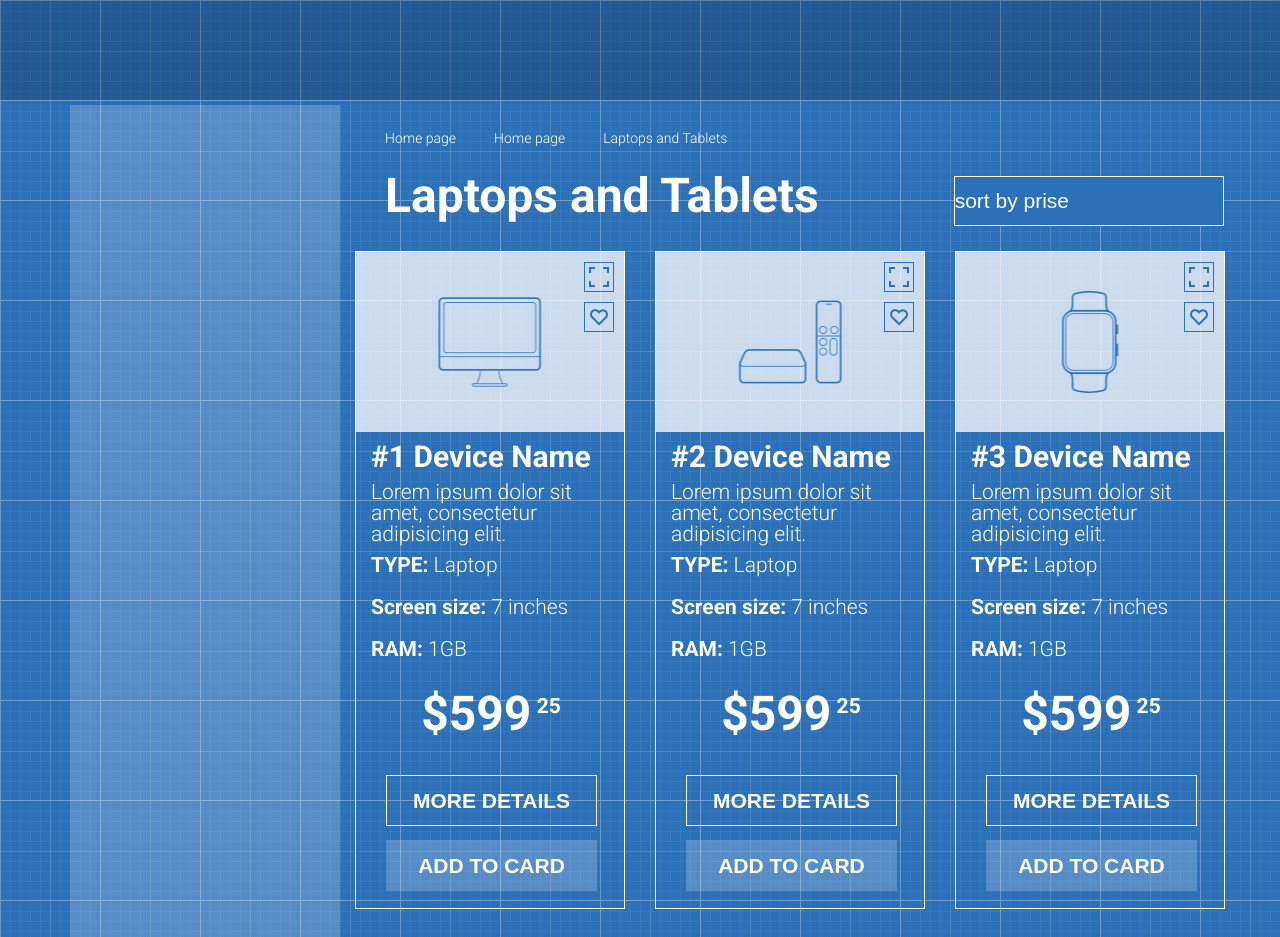
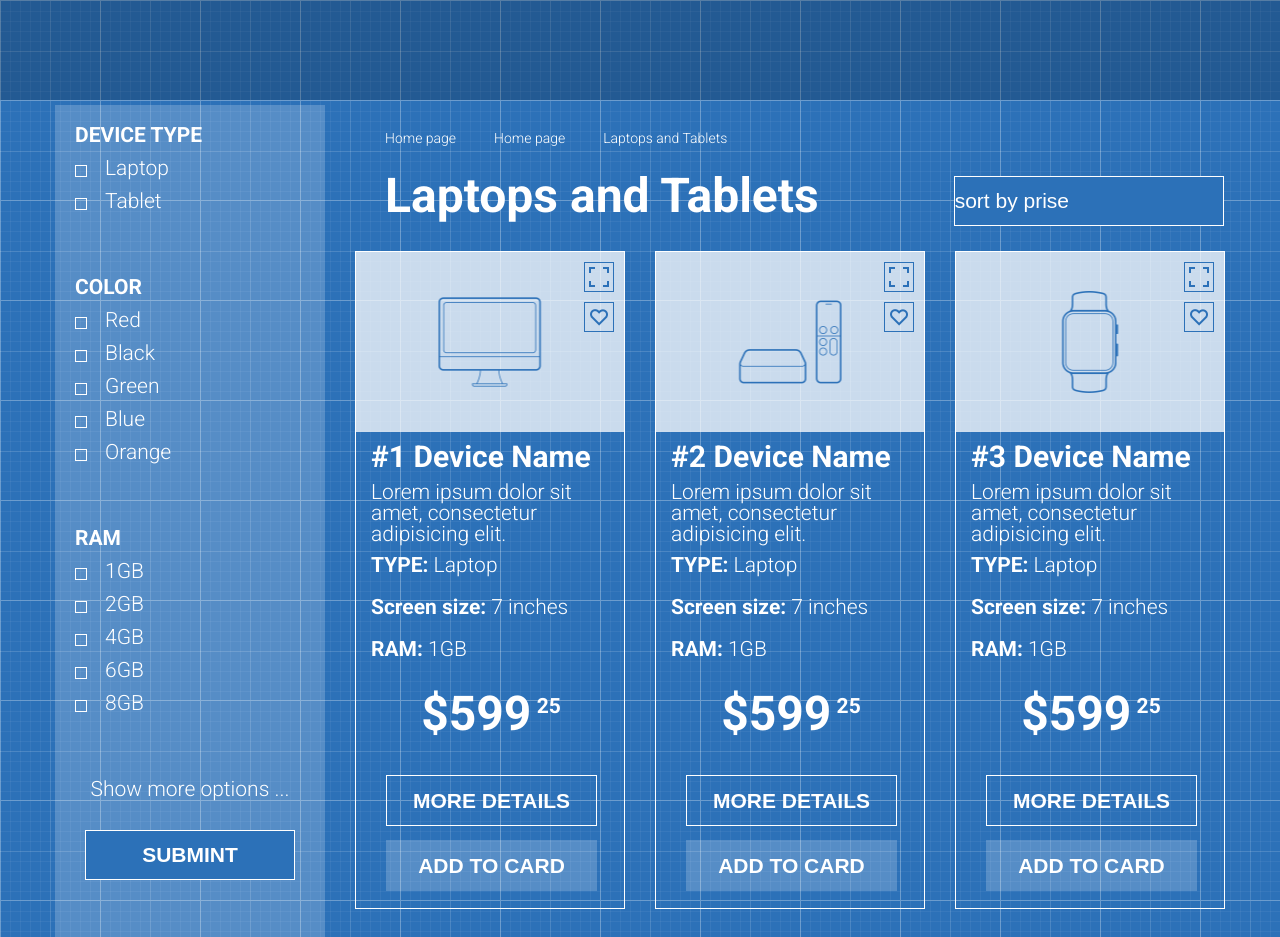
Before and after one commit to YevgeniaShprnk/VerySimpleShop, a plain HTML site: page index.html in a window 1280 px wide. Shown: the part 400-1337 px from the top of the page. Drawn offline with Linux system fonts and the light colour scheme.

Commit message:
make footer

```diff
--- a/index.html
+++ b/index.html
@@ -21,7 +21,7 @@
                 <div class="col-md-6">
                 <nav>
                     <ul class="menu">
-                        <li><a href="">Home 1</a></li>
+                        <li><a href="">Home</a></li>
                         <li class="products-m"><a href="">Products</a>
                             <ul class="menu-products">
                                 <li><a>Lorem ipsum dolor</a></li>
@@ -51,7 +51,40 @@
         <div class="container">
             <div class="row">
                 <div class="col-md-3">
-                    <div class="c-filter"></div>
+                    <div class="c-filter">
+                        <div class="device-type"><div class="text">Device type</div>
+                            <div class="check-type"><input type="checkbox" id="filter">
+                            <label for="filter">Laptop</label></div>
+                            <div class="check-type"><input type="checkbox" id="tablet">
+                            <label for="tablet">Tablet</label></div>
+                        </div>
+                        <div class="color"><div class="text">Color</div>
+                            <div class="check-color"><input type="checkbox" id="red">
+                            <label for="red">Red</label></div>
+                            <div class="check-color"><input type="checkbox" id="black">
+                            <label for="black">Black</label></div>
+                            <div class="check-color"><input type="checkbox" id="green">
+                            <label for="green">Green</label></div>
+                            <div class="check-color"><input type="checkbox" id="blue">
+                            <label for="blue">Blue</label></div>
+                            <div class="check-color"><input type="checkbox" id="orange">
+                            <label for="orange">Orange</label></div>
+                        </div>
+                        <div class="ram"><div class="text">RAM</div>
+                            <div class="check-ram"><input type="checkbox" id="1gb">
+                            <label for="1gb">1GB</label></div>
+                            <div class="check-ram"><input type="checkbox" id="2gb">
+                            <label for="2gb">2GB</label></div>
+                            <div class="check-ram"><input type="checkbox" id="4gb">
+                            <label for="4gb">4GB</label></div>
+                            <div class="check-ram"><input type="checkbox" id="6gb">
+                            <label for="6gb">6GB</label></div>
+                            <div class="check-ram"><input type="checkbox" id="8gb">
+                            <label for="8gb">8GB</label></div>
+                        </div>
+                        <span class="show">Show more options ...</span>
+                        <button class="submint">Submint</button>
+                    </div>
                 </div>
                 <div class="col-md-9">
                     <div class="row">
@@ -232,6 +265,8 @@
         </div>
     </div>
     </main>
-    <footer></footer>
+    <footer>
+        <div class="footer">© Copyright 2017</div>
+    </footer>
 </body>
 </html>
--- a/style.css
+++ b/style.css
@@ -163,8 +163,8 @@
   background-color: rgba(255, 255, 255, 0.2);
   height: 842px;
   width: 270px;
-  margin: 15px;
   margin-top: 0;
+  padding: 20px;
 }
 .way-menu-products li {
   float: left;
@@ -336,3 +336,72 @@ background-color: rgba(255,255,255,0.2);
   margin-top: 15px;
   margin-bottom: 15px;
 }
+input[type="checkbox"]{
+  display: none;
+}
+label:before{
+  content: "";
+  display: block;
+  width: 10px;
+  height: 10px;
+  margin: 6.5px 0;
+  border: 1px solid white;
+  position: absolute;
+
+}
+label{
+  font-size: 21px;
+  margin: 30px;
+  color: #ffffff
+
+}
+input[type="checkbox"]:checked + label:before{
+  background-color: white;
+}
+.check-type, .check-color, .check-ram{
+  position: relative;
+  margin: 12px 0 ;
+}
+.c-filter>div{
+  margin-bottom: 65px;
+}
+.text{
+  font-size: 21px;
+  color: #ffffff;
+  font-weight: 700;
+  text-transform: uppercase;
+}
+.show{
+  font-size: 21px;
+  color: #ffffff;
+  text-align: center;
+  display: block;
+}
+.submint{
+  border: white 1px solid;
+  background-color: #2c71b8;
+  width: 210px;
+  height: 50px;
+  text-transform: uppercase;
+  color: #ffffff;
+  font-weight: 700;
+  font-size: 21px;
+  margin: 30px 10px;
+}
+.submint:hover{
+  -webkit-transform: scale(1.2);
+  -ms-transform: scale(1.2);
+  transform: scale(1.2);
+}
+footer{
+  height: 100px;
+  background-color: rgba(255, 255, 255, 0.75);
+}
+.footer{
+  font-size: 21px;
+  color: #2c71b8;
+  width: 20%;
+  margin: 0 auto;
+  padding: 40px;
+
+}
```
